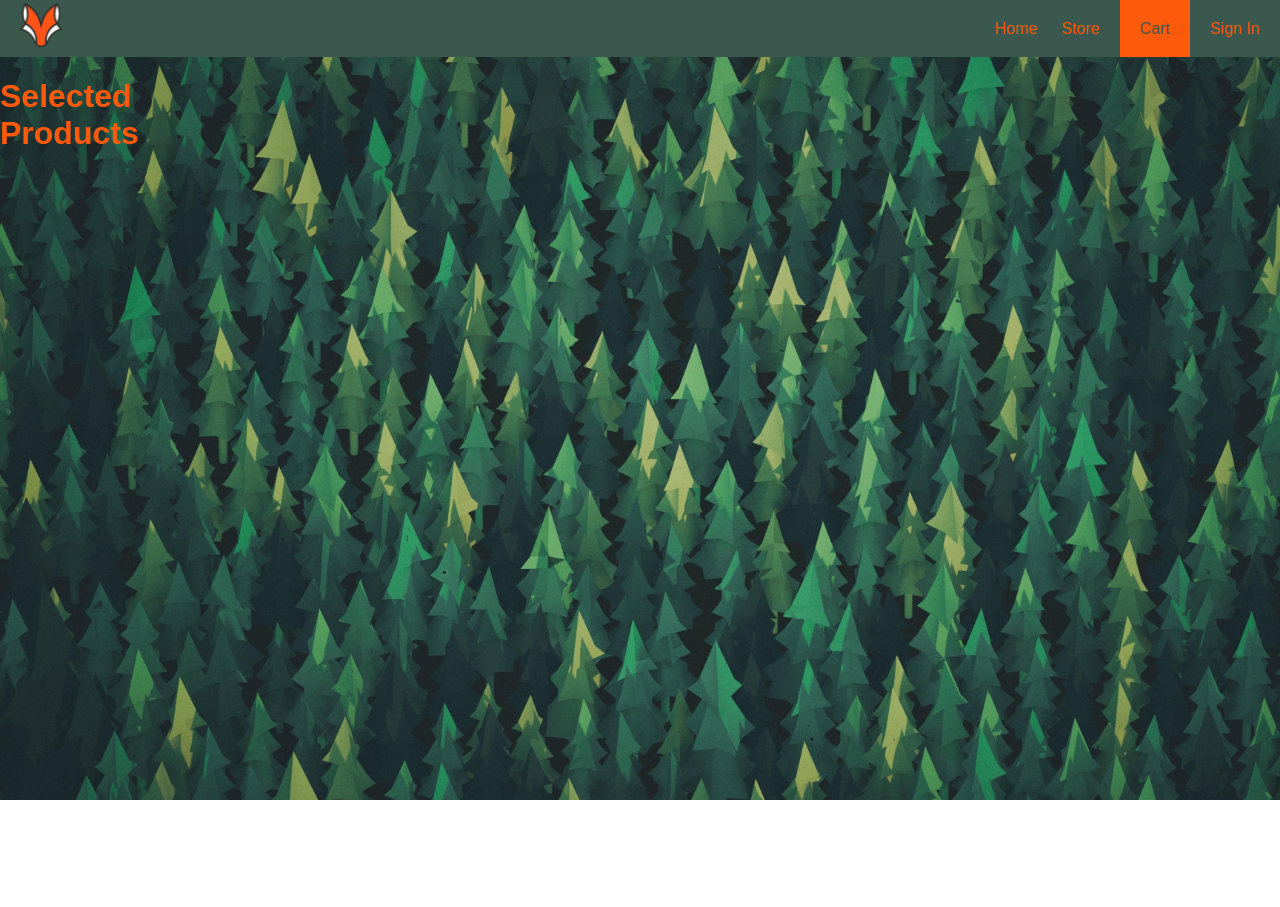
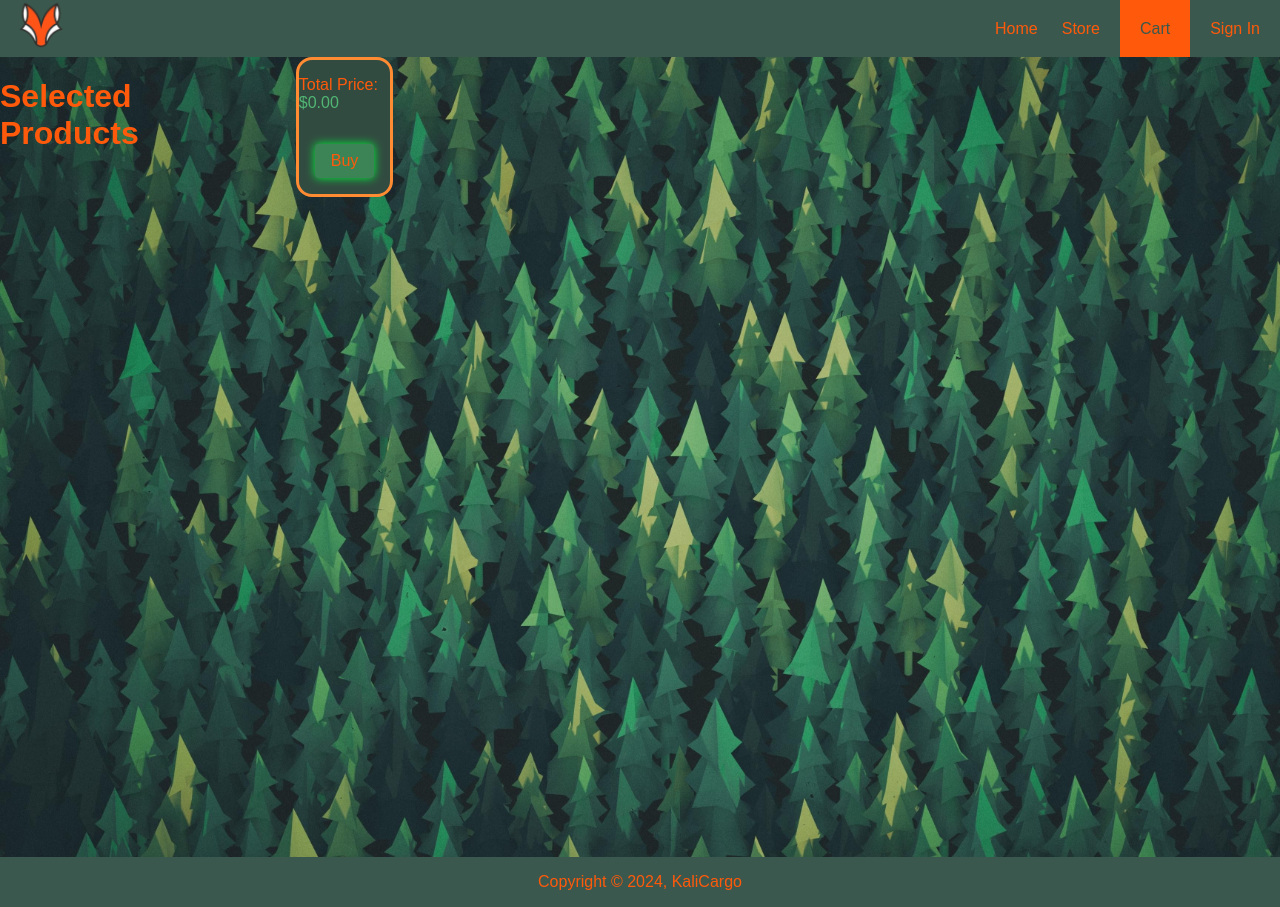
Before and after one commit to SolarDefender/Order-management-system, a React (Create React App) app in the folder frontend/: page /cart in a window 1280 px wide. Before the commit the page ends 800 px from the top, so only its background shows below. Built offline with nearby package versions, Linux system fonts and the light colour scheme.

Commit message:
Finished cart page, added pagination

```diff
--- a/frontend/src/App.jsx
+++ b/frontend/src/App.jsx
@@ -6,8 +6,10 @@ import NavBar from './Components/NavBar/NavBar';
 import CartPage from './Pages/CartPage';
 import SignInPage from './Pages/Authentication/SingInPage';
 import SignUpPage from './Pages/Authentication/SignUpPage';
+import StoreContextProvider from './Contexts/StoreContext';
+import Footer from './Components/Footer/Footer';
 import "./styles.css";
-import StoreContextProvider from './Contexts/StoreContext';
+
 
 function NotFound() { <h2>404 - Not Found</h2>; }
 
@@ -17,6 +19,7 @@ function App() {
       <StoreContextProvider>
         <Router>
         <NavBar />
+        <body>
           <Routes>
             <Route path="/" element={<HomePage />} />
             <Route path="/store" element={<StorePage />} />
@@ -24,6 +27,8 @@ function App() {
             <Route path="/login" element={<SignInPage />} />
             <Route path="/registr" element={<SignUpPage />} />
           </Routes>
+          </body>
+          <Footer />
         </Router>
       </StoreContextProvider>
     </div>
--- /dev/null
+++ b/frontend/src/Components/Footer/Footer.jsx
@@ -0,0 +1,11 @@
+import "../../styles.css"
+
+function Footer(){
+   return(
+    <div className="footer">
+        <p >Copyright © 2024, KaliCargo</p>
+      </div>
+   );
+}
+
+export default Footer;
--- a/frontend/src/Pages/CartPage.jsx
+++ b/frontend/src/Pages/CartPage.jsx
@@ -1,18 +1,21 @@
 import { useCart, useProducts, useSetCart, useSetProducts } from "../Contexts/StoreContext";
-import { useState,useEffect } from "react";
+import { useState, useEffect } from "react";
 import "./pageStyles.css"
 function CartPage() {
   const cart = useCart();
   const setCart = useSetCart();
-  const items=useProducts();
+  const items = useProducts();
   const setItems = useSetProducts();
 
-
+  const totalPrice = Object.values(cart).reduce(
+    (summ, product) => summ + product.Price * product.Quantity,
+    0
+  );
 
   function addQuantity(selectedProduct) {
     if (selectedProduct.Amount > 0) {
-      selectedProduct.Amount-=1;
-       selectedProduct.Quantity+=1;
+      selectedProduct.Amount -= 1;
+      selectedProduct.Quantity += 1;
       const updatedItems = items.map((item) => {
         if (selectedProduct.id === item.id) {
           return {
@@ -42,8 +45,8 @@ function CartPage() {
 
   function reduceQuantity(selectedProduct) {
     if (selectedProduct.Quantity > 0) {
-      selectedProduct.Amount+=1;
-      selectedProduct.Quantity-=1;
+      selectedProduct.Amount += 1;
+      selectedProduct.Quantity -= 1;
       const updatedItems = items.map((item) => {
         if (selectedProduct.id === item.id) {
           return {
@@ -70,20 +73,28 @@ function CartPage() {
       setCart(updatedCart);
     }
   }
+
+
   function removeProduct(selectedProduct) {
     const updatedCart = Object.values(cart).filter((item) => item.id !== selectedProduct.id);
     setCart(updatedCart);
   }
+
+  function handleBuy() {
+    setCart([]);
+  }
+
   return (
     <div className='grid-container'>
-      <div>
+      <div className="products-list">
         <h1>Selected Products</h1>
+
         <ul>
-        {Object.values(cart).map((product) => (
+          {Object.values(cart).map((product) => (
             <div className="product-container" key={product.id}>
               <li>
                 {product.Name}
-                <br/>
+                <br />
                 <button className="quantity-button" onClick={() => reduceQuantity(product)}>
                   -
                 </button>
@@ -96,11 +107,23 @@ function CartPage() {
                     Remove
                   </button>
                 )}
+                <br />
+                <div className='price'><p>${((product.Price.toFixed(2)) * (product.Quantity)).toFixed(2)}</p></div>
               </li>
             </div>
           ))}
         </ul>
       </div>
+      <div className="right-section">
+          <div className="total-section">
+            <p>Total Price:
+              <div className='price'>${totalPrice.toFixed(2)}</div>
+            </p>
+            <button className="buy-button" onClick={handleBuy}>
+            Buy
+          </button>
+          </div>
+        </div>
     </div>
   );
 }
--- a/frontend/src/Pages/StorePage.jsx
+++ b/frontend/src/Pages/StorePage.jsx
@@ -8,6 +8,13 @@ function StorePage() {
     const setCart = useSetCart();
     const items= useProducts();
     const setItems=useSetProducts();
+
+    const itemsPerPage = 10;
+    const [currentPage, setCurrentPage] = useState(1);
+
+    const indexOfLastItem = currentPage * itemsPerPage;
+    const indexOfFirstItem = indexOfLastItem - itemsPerPage;
+    const currentItems = items.slice(indexOfFirstItem, indexOfLastItem);
 
     function cartHandler(selectedProduct){
         if (selectedProduct.Amount > 0) {
@@ -60,7 +67,7 @@ function StorePage() {
 
     return (
         <div className='grid-container'>
-            {items.map(item => (
+            {currentItems.map(item => (
                 <div key={item.id}>
                     <div className='product-container'>
                         <p>{item.Name}</p>
@@ -71,6 +78,15 @@ function StorePage() {
                     </div>
                 </div>
             ))}
+            <div className="pagination">
+                <button className='quantity-button' onClick={() => setCurrentPage(currentPage - 1)} disabled={currentPage === 1}>
+                    Prev
+                </button>
+                <span className='quantity-label'>{currentPage}</span>
+                <button className='quantity-button' onClick={() => setCurrentPage(currentPage + 1)} disabled={indexOfLastItem >= items.length}>
+                    Next
+                </button>
+            </div>
         </div>
     );
 }
--- a/frontend/src/Pages/pageStyles.css
+++ b/frontend/src/Pages/pageStyles.css
@@ -1,3 +1,31 @@
+body {
+  margin: 0;
+  background-color: #324b41;
+  display: flex;
+  flex-direction: column;
+  min-height: 100vh;
+}
+
+.div{
+  background-color: #324b41;
+}
+.right-section {
+
+  display: flex;
+  flex-direction: column;
+  align-items: flex-end;
+  margin-right: 20px;
+}
+
+.total-section {
+  background-color: #324b41;
+  border: #ff8b32;
+  border-style: solid;
+  border-radius: 1em;
+  margin-bottom: 20px;
+}
+
+
 .centered-container {
   display: flex;
   justify-content: center;
@@ -13,14 +41,19 @@
 }
 
 .product-container {
-  width: 190px;
+  min-width: 190px;
   padding: 1em;
   background-color: #324b41;
   box-shadow: 0 0 10px rgba(0, 0, 0, 0.1);
   margin: 20px;
+  margin-left: 0;
+  border: #ff8b32;
+  border-style: solid;
+  border-radius: 1em;
 }
 
 .grid-container {
+
   display: grid;
   grid-template-columns: repeat(auto-fill, minmax(180px, 1fr));
   gap: 20px;
@@ -47,7 +80,22 @@ header {
   box-shadow: 0 0 10px rgba(0, 0, 0, 0.1);
   transition: all 0.2s ease-in-out;
 }
-
+.buy-button {
+  background-color: #3c8355;
+  color: #ff5a0b;
+  padding: 0.5em 1em;
+  border: none;
+  border-radius: 4px;
+  cursor: pointer;
+  font-size: 16px;
+  margin: 1em;
+  box-shadow: 0 0 10px rgb(3, 246, 60);
+  transition: all 0.2s ease-in-out;
+}
+.buy-button:hover{
+  background-color: #395041;
+  color: #ff8b32;
+}
 .quantity-label{
   margin: 1em;
 }
--- a/frontend/src/styles.css
+++ b/frontend/src/styles.css
@@ -13,9 +13,22 @@
 * {
   box-sizing: border-box;
 }
+.footer {
+  text-align: center;
+  background-color: #3a584d;
+  grid-column: 1/-1;
+}
+body {
+  background-color: #759580;
+  background-image: url("./Materials/Background.jpg");
+    background-size: cover;
+  color: #ff5a0b;
+  min-height: 100vh;
+  display: flex;
+  flex-direction: column;
+  font-family: sans-serif;
+    margin: 0;
 
-body {
-  margin: 0;
 }
 
 .container {
```
